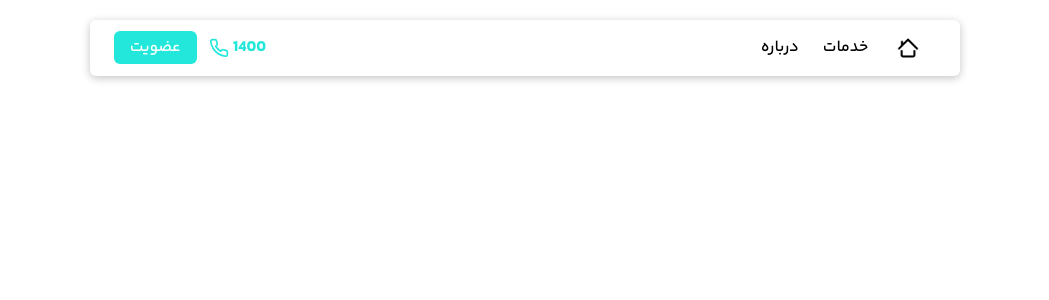
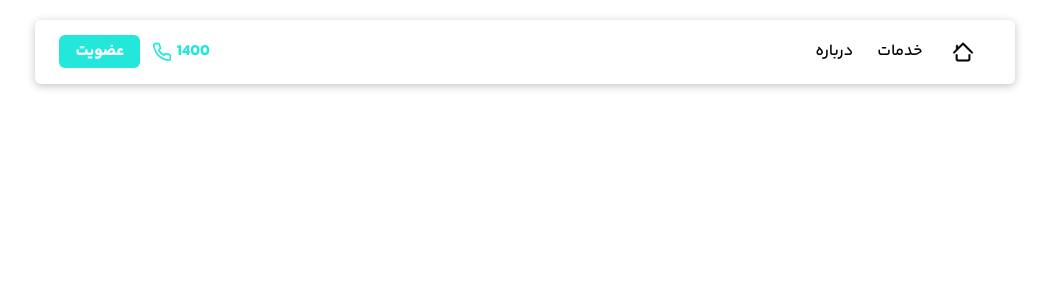
Before and after one commit to pilentboy/alpha, a React (Create React App) app: page / in a window 1280 px wide. Shown: the top 300 px of the page, without its empty margins (115-1164 px from the left). Built offline with nearby package versions, Linux system fonts and the light colour scheme.

Commit message:
increase nav width + add bold weight to join link

```diff
--- a/src/components/header/nav.jsx
+++ b/src/components/header/nav.jsx
@@ -3,13 +3,13 @@ import { LuPhone } from "react-icons/lu";
 const Nav = () => {
   return (
     <nav>
-      <div className="w-4/5 h-14 rounded-md shadow-navShadow bg-white my-5 flex items-center justify-between px-6 py-3 mx-auto md:w-4/5 font-yekan ">
+      <div className="w-4/5 h-16 rounded-md shadow-navShadow bg-white my-5 flex items-center justify-between px-6 py-3 mx-auto md:w-[90%] font-yekan ">
         {/* left links */}
         <ul className="flex items-center space-x-3 ">
           <li>
             <Link
               to="/"
-              className="text-white rounded-md text-center bg-primary px-4 py-1 "
+              className="text-white rounded-md text-center bg-primary px-4 py-1 font-bold"
             >
               عضویت
             </Link>
```
